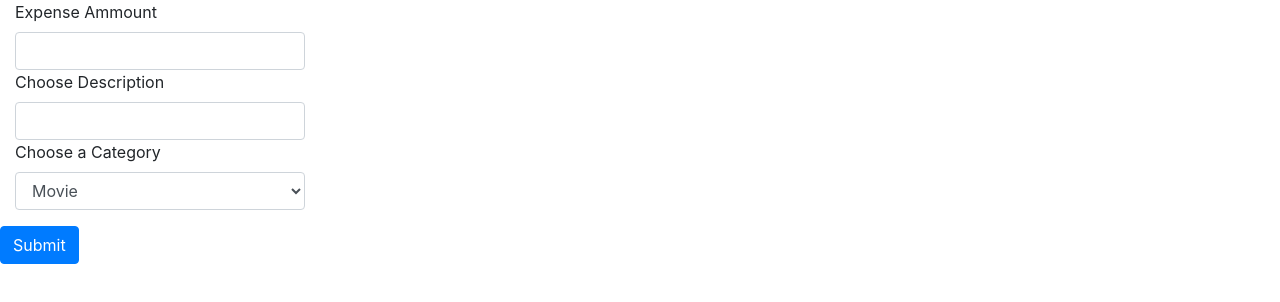
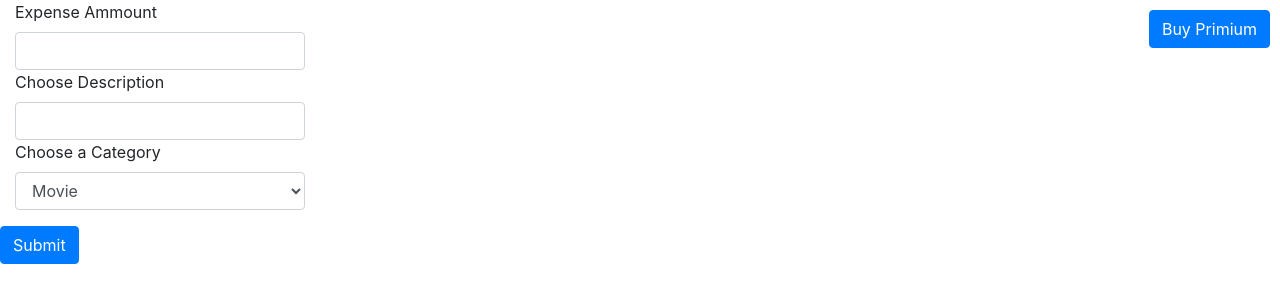
Before and after one commit to suyashkhanzode/Expense-Tracker-App, a website: page frontend/expenseDashboard.html in a window 1280 px wide. Drawn offline with nearby package versions, Linux system fonts and the light colour scheme; no server answers.

Commit message:
ts time to make money

```diff
--- a/frontend/expenseDashboard.html
+++ b/frontend/expenseDashboard.html
@@ -8,6 +8,10 @@
     <title>Expense Tracker</title>
   </head>
   <body style="margin: 0">
+
+    <divs style="position : absolute ;right: 10px;top: 10px;">
+        <button id="payBtn" class="btn btn-primary">Buy Primium</button>
+    </divs>
 
 
     <form onsubmit="handleFormSubmit(event)">
--- a/frontend/expensedashboard.js
+++ b/frontend/expensedashboard.js
@@ -124,4 +124,8 @@ function createList(expens) {
   document.querySelector(".list-group").appendChild(list);
 }
 
+document.getElementById('payBtn').addEventListener('click',()=>{
+
+})
+
 window.onload = handleOnLoad();
```
